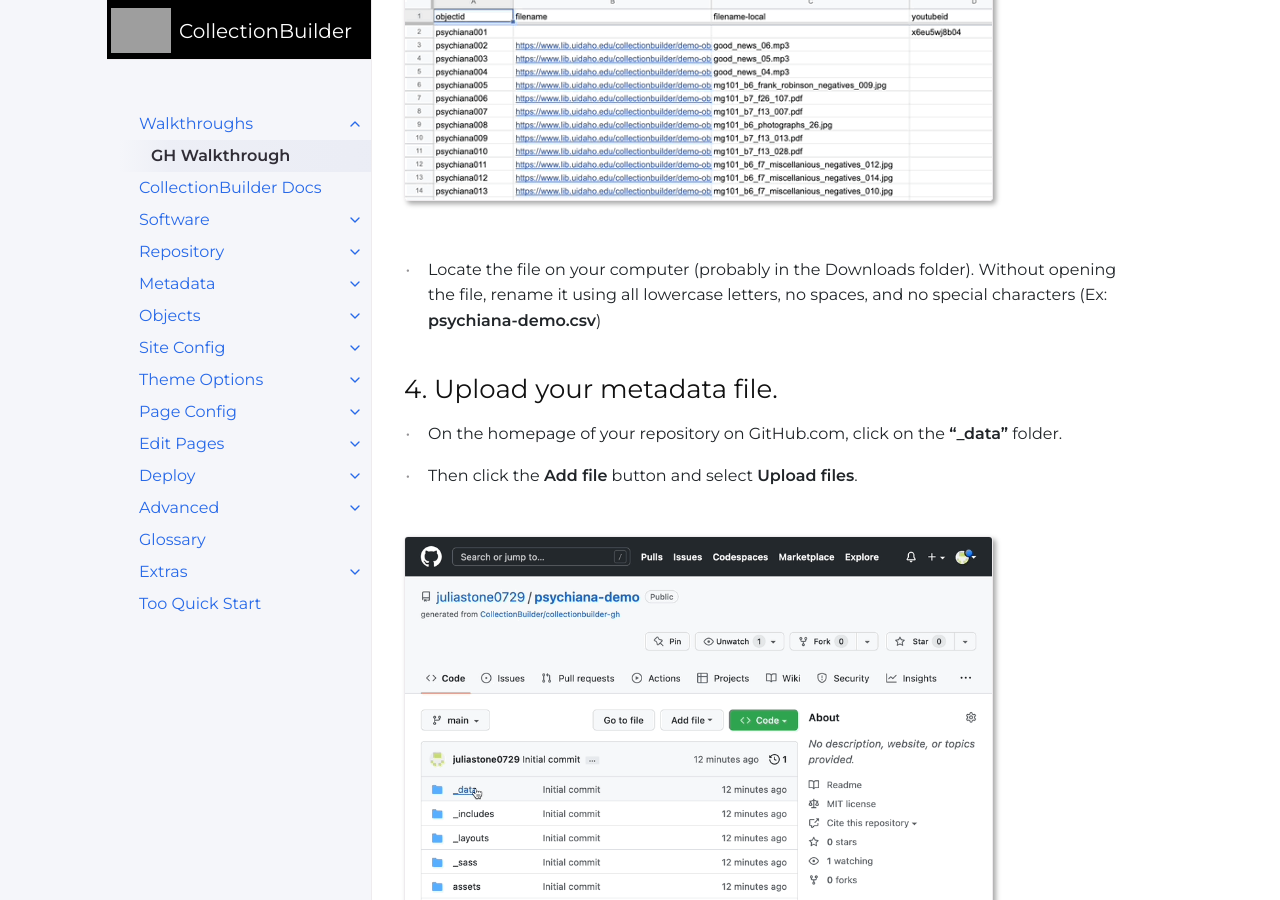
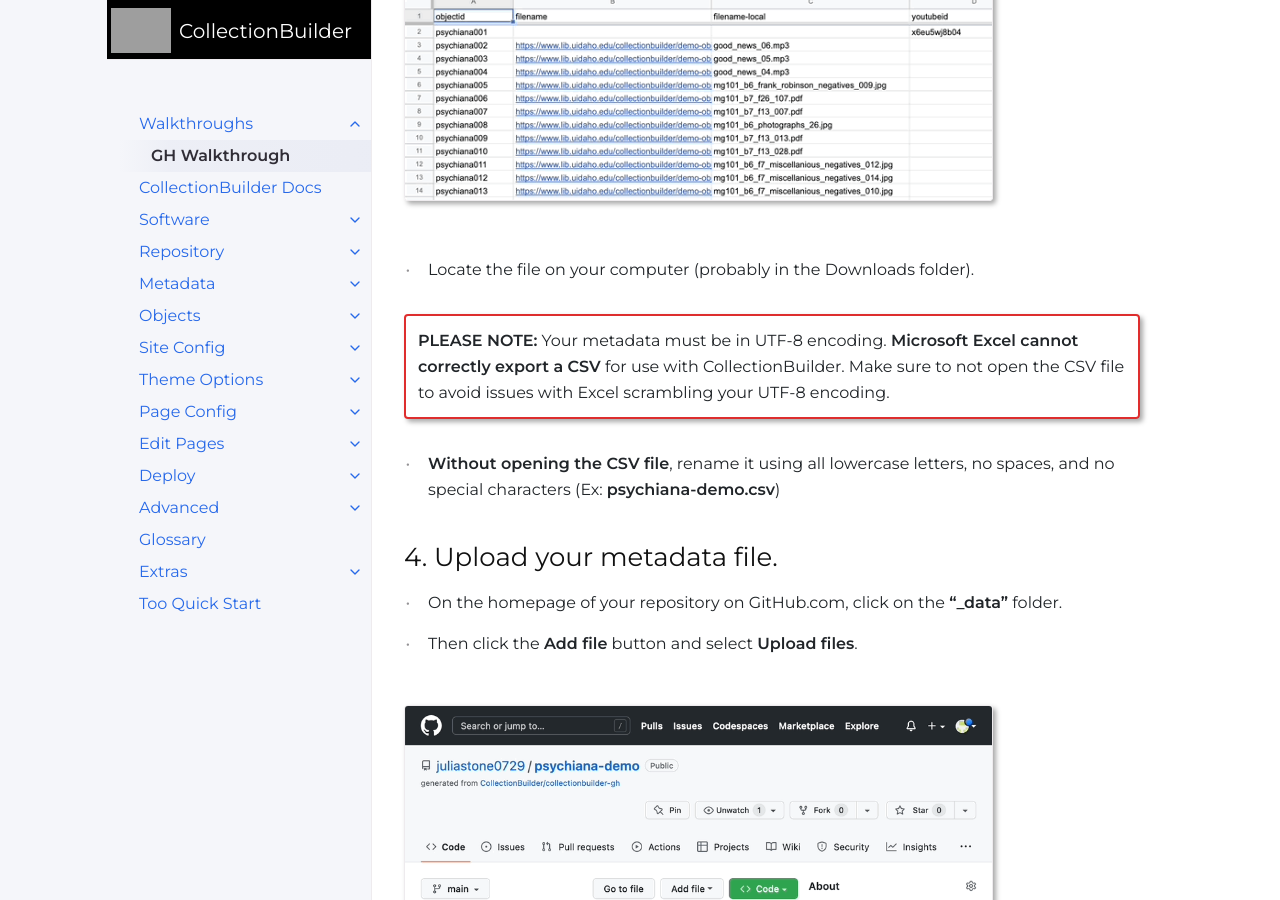
Before and after one commit to CollectionBuilder/cb-docs, a Jekyll site: the page built from docs/walkthroughs/gh-walkthrough.md, in a window 1280 px wide and 900 px high, scrolled down 1920 px. Built offline with Jekyll 4.4.1, drawn with Linux system fonts in a browser that asks for light colours; comment, search, counter and statistics services are not loaded.

Commit message:
Add alert about not opening csv file with Excel

```diff
--- a/docs/walkthroughs/gh-walkthrough.md
+++ b/docs/walkthroughs/gh-walkthrough.md
@@ -36,7 +36,12 @@ This walkthrough provides steps for creating an example digital collection using
 
 {% include feature/image.html img="download-metadata.gif" alt="User downloading the Google Sheet as a CSV file" border=true width="80%" %}
 
-- Locate the file on your computer (probably in the Downloads folder). Without opening the file, rename it using all lowercase letters, no spaces, and no special characters (Ex: **psychiana-demo.csv**)
+- Locate the file on your computer (probably in the Downloads folder).
+
+{:.alert .alert-red}
+**PLEASE NOTE:** Your metadata must be in UTF-8 encoding. **Microsoft Excel cannot correctly export a CSV** for use with CollectionBuilder. Make sure to not open the CSV file to avoid issues with Excel scrambling your UTF-8 encoding.
+
+- **Without opening the CSV file**, rename it using all lowercase letters, no spaces, and no special characters (Ex: **psychiana-demo.csv**)
 
 ## 4. Upload your metadata file.
 
```
